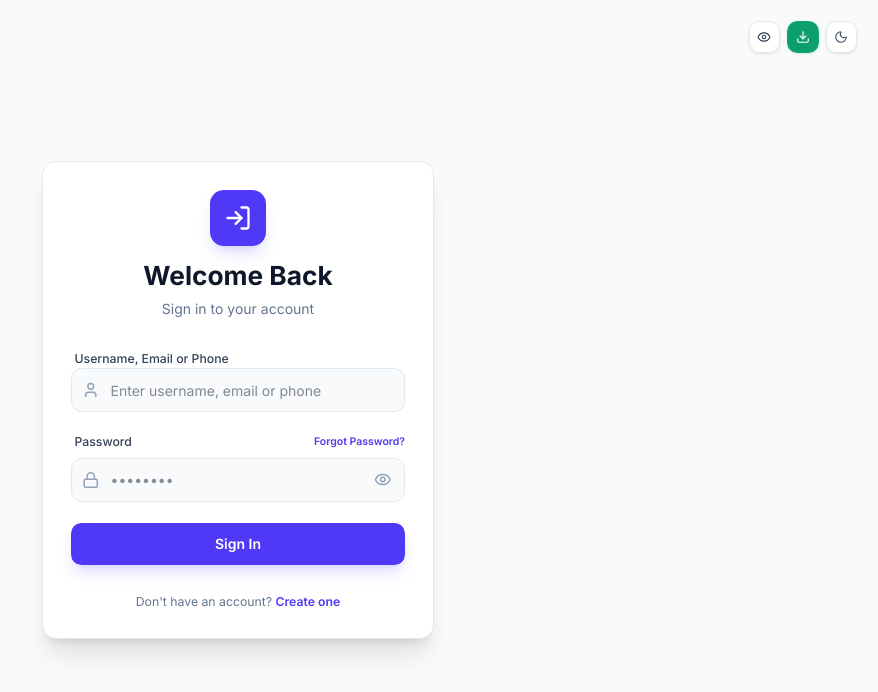
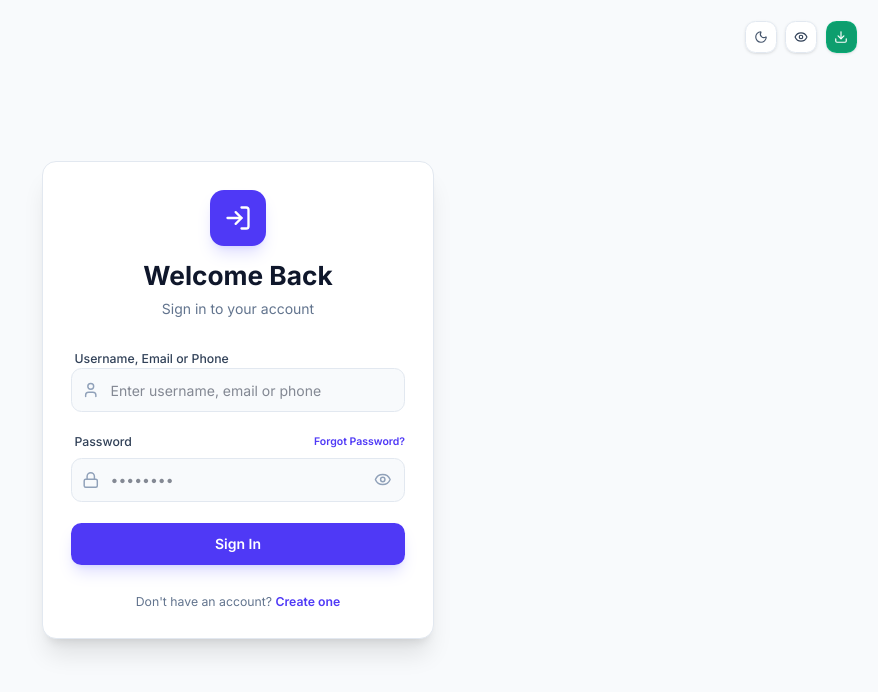
Before and after one commit to alami23/unicorn, a Next.js app: page /login in a window 1280 px wide. Shown: the top 692 px of the page, without its empty margins (402-1280 px from the left). Built offline with nearby package versions, Linux system fonts and the light colour scheme; no server answers; the database is empty.

Commit message:
feat(login): add theme toggle button to login page
Implement a theme switcher in the login header to allow users to toggle between light and dark modes.

```diff
--- a/app/login/page.tsx
+++ b/app/login/page.tsx
@@ -370,36 +370,17 @@ export default function LoginPage() {
 
   return (
     <div className="min-h-screen flex items-center justify-center bg-slate-50 dark:bg-slate-950 p-4 relative transition-colors duration-300">
-      {/* Top Right Header Actions: Preview, Download APK, Theme Toggle */}
+      {/* Top Right Header Actions: Theme Toggle, Preview, Download APK */}
       <div
         id="login-theme-toggle-container"
-        className="absolute top-4 right-4 sm:top-6 sm:right-6 z-20 flex items-center gap-2"
+        className="absolute top-4 right-4 sm:top-6 sm:right-6 z-20 flex items-center gap-2 sm:gap-2.5"
       >
-        <Link
-          href="/s"
-          className="w-8 h-8 sm:w-9 sm:h-9 flex items-center justify-center rounded-xl bg-white/90 dark:bg-slate-900/90 backdrop-blur-md text-slate-700 dark:text-slate-200 hover:bg-slate-100 dark:hover:bg-slate-800 border border-slate-200 dark:border-slate-800 shadow-sm transition-all duration-200 active:scale-90 cursor-pointer"
-          title="Invoice Preview"
-          aria-label="Invoice Preview"
-        >
-          <Eye className="w-4 h-4" />
-        </Link>
-        {apkUrl && (
-          <a
-            href={apkUrl}
-            download={apkFileName}
-            className="w-8 h-8 sm:w-9 sm:h-9 flex items-center justify-center rounded-xl bg-emerald-600/95 hover:bg-emerald-700 backdrop-blur-md text-white border border-emerald-500/40 shadow-sm transition-all duration-200 active:scale-90 cursor-pointer"
-            title={`Download ${apkFileName}`}
-            aria-label="Download APK"
-          >
-            <Download className="w-4 h-4" />
-          </a>
-        )}
-        <div id="login-theme-toggle-group">
+        <div id="login-theme-toggle-group" className="flex items-center">
           <button
             id="login-theme-toggle-btn"
             type="button"
             onClick={() => setTheme(currentTheme === 'dark' ? 'light' : 'dark')}
-            className="w-8 h-8 sm:w-9 sm:h-9 flex items-center justify-center rounded-xl bg-white/90 dark:bg-slate-900/90 backdrop-blur-md text-slate-700 dark:text-slate-200 hover:bg-slate-100 dark:hover:bg-slate-800 border border-slate-200 dark:border-slate-800 shadow-sm transition-all duration-200 active:scale-90 cursor-pointer"
+            className="w-8 h-8 sm:w-9 sm:h-9 flex items-center justify-center rounded-xl bg-white/90 dark:bg-slate-900/90 backdrop-blur-md text-slate-700 dark:text-slate-200 hover:bg-slate-100 dark:hover:bg-slate-800 border border-slate-200 dark:border-slate-800 shadow-sm transition-all duration-200 active:scale-90 cursor-pointer shrink-0"
             title={currentTheme === 'dark' ? 'Switch to Light Mode' : 'Switch to Dark Mode'}
             aria-label="Toggle theme"
           >
@@ -410,6 +391,25 @@ export default function LoginPage() {
             )}
           </button>
         </div>
+        <Link
+          href="/s"
+          className="w-8 h-8 sm:w-9 sm:h-9 flex items-center justify-center rounded-xl bg-white/90 dark:bg-slate-900/90 backdrop-blur-md text-slate-700 dark:text-slate-200 hover:bg-slate-100 dark:hover:bg-slate-800 border border-slate-200 dark:border-slate-800 shadow-sm transition-all duration-200 active:scale-90 cursor-pointer shrink-0"
+          title="Invoice Preview"
+          aria-label="Invoice Preview"
+        >
+          <Eye className="w-4 h-4" />
+        </Link>
+        {apkUrl && (
+          <a
+            href={apkUrl}
+            download={apkFileName}
+            className="w-8 h-8 sm:w-9 sm:h-9 flex items-center justify-center rounded-xl bg-emerald-600/95 hover:bg-emerald-700 backdrop-blur-md text-white border border-emerald-500/40 shadow-sm transition-all duration-200 active:scale-90 cursor-pointer shrink-0"
+            title={`Download ${apkFileName}`}
+            aria-label="Download APK"
+          >
+            <Download className="w-4 h-4" />
+          </a>
+        )}
       </div>
 
       <motion.div
```
